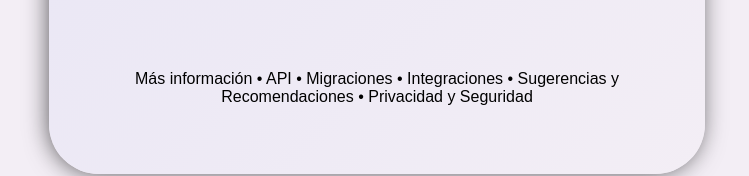
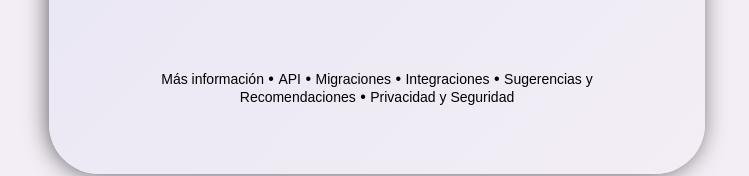
Before and after one commit to sebastiannarvaez23/FrontendWMS, a Next.js app: page /login in a window 1280 px wide. Shown: the part 566-742 px from the top of the page, without its empty margins (263-1012 px from the left). Built offline with nearby package versions, Linux system fonts and the light colour scheme.

Commit message:
Correcciones de estilos en el login

```diff
--- a/components/FooterAuth/index.tsx
+++ b/components/FooterAuth/index.tsx
@@ -1,12 +1,12 @@
 import React from 'react';
-import LinkSpan from './styled';
+import {LinkSpan, ContainFooter} from './styled';
 
 
 const FooterAuth = () => {
   return (
-    <div>
+    <ContainFooter>
       <LinkSpan>Más información</LinkSpan> • <LinkSpan>API</LinkSpan> • <LinkSpan>Migraciones</LinkSpan> • <LinkSpan>Integraciones</LinkSpan> • <LinkSpan>Sugerencias y Recomendaciones</LinkSpan> • <LinkSpan>Privacidad y Seguridad</LinkSpan>
-    </div>
+    </ContainFooter>
   )
 }
 
--- a/components/FooterAuth/styled.tsx
+++ b/components/FooterAuth/styled.tsx
@@ -1,9 +1,16 @@
 import styled from "styled-components";
 
-const LinkSpan = styled.span`
+export const LinkSpan = styled.span`
+
+    font-size: 14px;
+
     &:hover {
       cursor: pointer;
     }
   `;
 
-export default LinkSpan
+export const ContainFooter = styled.div`
+    width: 90%;
+    margin-left: auto;
+    margin-right: auto;
+  `;
--- a/pages/_app.js
+++ b/pages/_app.js
@@ -1,7 +1,7 @@
-import '../public/styles.css';
 import { AuthProvider } from "../context/auth-context";
 import { store } from '../redux/store';
 import { Provider } from 'react-redux';
+import '../public/style.css';
 
 function MyApp({ Component, pageProps }) {
 
```
Also changed, not shown: public/style.css (renamed from public/styles.css).
